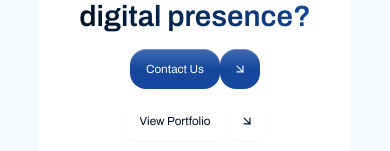
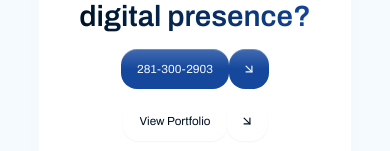
Before and after one commit to dmytro-webild/e8193818-3864-451e-96ee-090560417aea, a React (Vite) app: page / in a window 390 px wide. Shown: the part 6698-6849 px from the top of the page. Built offline with nearby package versions, Linux system fonts and the light colour scheme; a web font is replaced by a local one.

Commit message:
Bob AI: Update the targeted div in the contact section to display the phone number 281-3

```diff
--- a/src/pages/HomePage.tsx
+++ b/src/pages/HomePage.tsx
@@ -238,8 +238,8 @@ export default function HomePage() {
       tag="Get In Touch"
       text="Ready to elevate your digital presence?"
       primaryButton={{
-        text: "Contact Us",
-        href: "#",
+        text: "281-300-2903",
+        href: "tel:281-300-2903",
       }}
       secondaryButton={{
         text: "View Portfolio",
```
